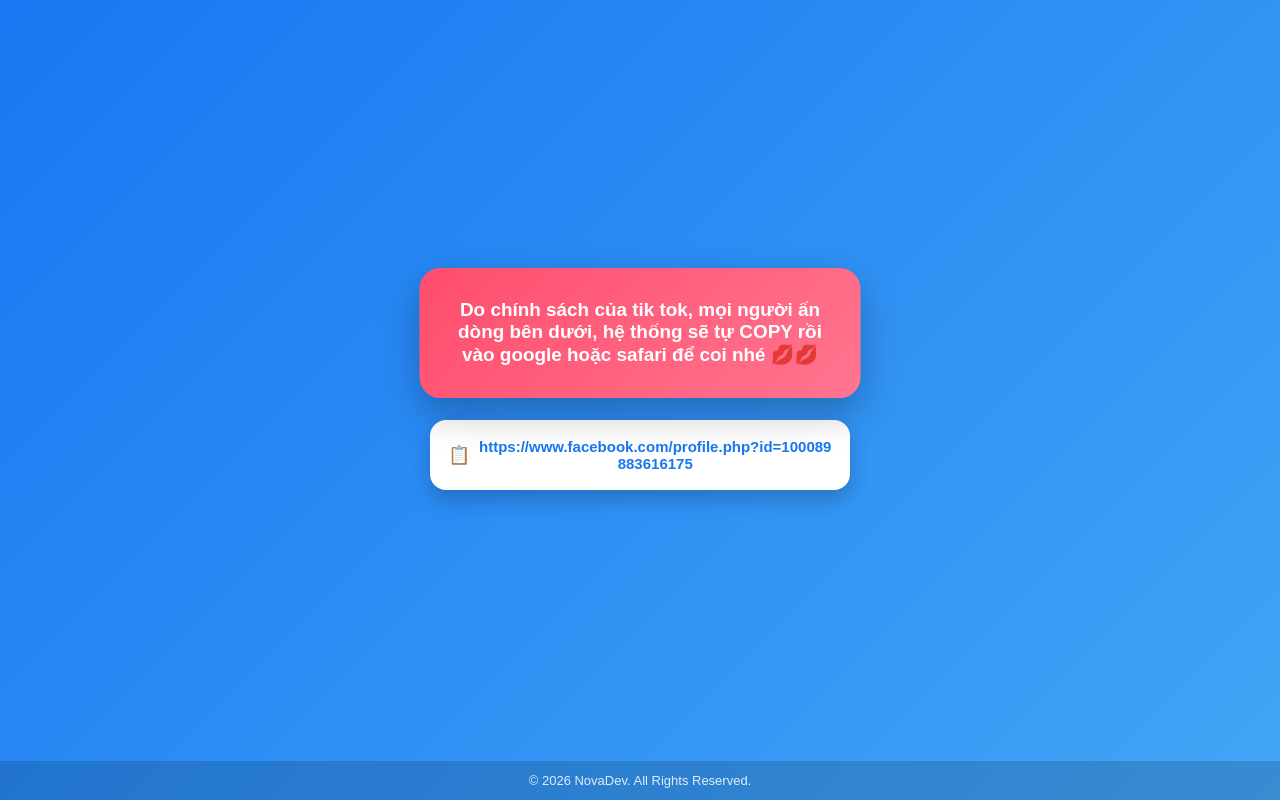
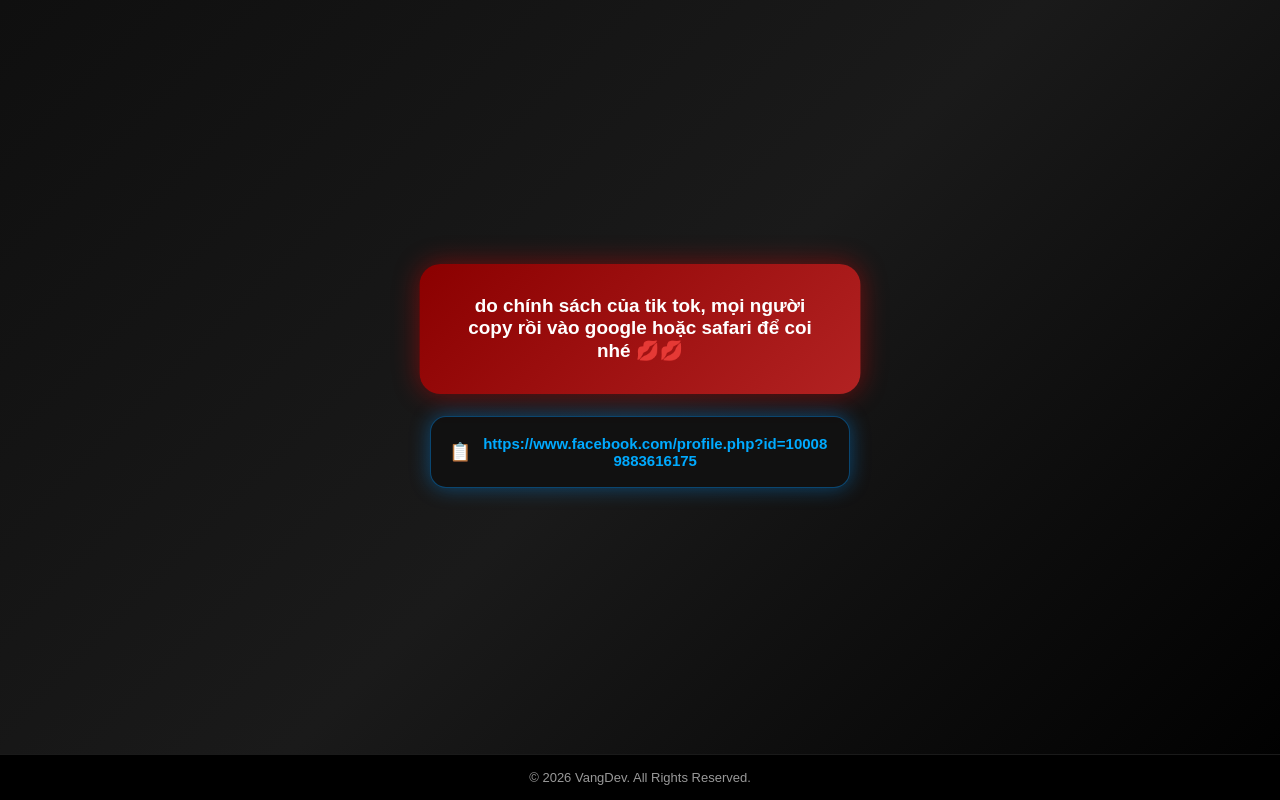
Before and after one commit to mhhh43232-droid/tuimu, a plain HTML site: page index.html in a window 1280 px wide. Drawn offline with Linux system fonts and the light colour scheme.

Commit message:
Update index.html

```diff
--- a/index.html
+++ b/index.html
@@ -15,12 +15,13 @@
 body{
     display:flex;
     flex-direction:column;
-    background:linear-gradient(135deg,#1877f2,#42a5f5);
+    background:linear-gradient(135deg,#0f0f0f,#1a1a1a,#000000);
+    color:white;
 }
 
-/* Phần nội dung chính */
+/* Nội dung chính */
 .main{
-    flex:1; /* Quan trọng: đẩy footer xuống đáy */
+    flex:1;
     display:flex;
     justify-content:center;
     align-items:center;
@@ -33,40 +34,40 @@
 
 /* Ô NOTE */
 .note-box{
-    background:linear-gradient(135deg,#ff4d6d,#ff758f);
-    color:white;
+    background:linear-gradient(135deg,#8b0000,#b22222);
     padding:30px;
     border-radius:20px;
     text-align:center;
     font-size:18px;
     font-weight:bold;
-    box-shadow:0 15px 35px rgba(0,0,0,0.25);
+    box-shadow:0 0 25px rgba(255,0,0,0.4);
     margin-bottom:25px;
     transform:scale(1.05);
 }
 
 /* Ô LINK */
 .link-box{
-    background:white;
+    background:#111;
     padding:18px;
     border-radius:16px;
     text-align:center;
-    box-shadow:0 10px 20px rgba(0,0,0,0.2);
+    box-shadow:0 0 20px rgba(0,150,255,0.4);
     cursor:pointer;
     transition:0.3s;
     word-break:break-all;
     font-size:15px;
-    color:#1877f2;
+    color:#00aaff;
     font-weight:bold;
     display:flex;
     justify-content:center;
     align-items:center;
     gap:8px;
+    border:1px solid rgba(0,150,255,0.4);
 }
 
 .link-box:hover{
-    transform:scale(1.03);
-    box-shadow:0 0 20px rgba(24,119,242,0.6);
+    transform:scale(1.05);
+    box-shadow:0 0 30px rgba(0,150,255,0.8);
 }
 
 .icon{
@@ -76,18 +77,19 @@
 .message{
     margin-top:15px;
     text-align:center;
-    color:#28a745;
+    color:#00ff88;
     font-weight:bold;
     display:none;
 }
 
-/* Footer sát đáy */
+/* Footer đen sang */
 .footer{
     text-align:center;
-    padding:12px 0;
+    padding:15px 0;
     font-size:13px;
-    color:rgba(255,255,255,0.85);
-    background:rgba(0,0,0,0.15);
+    background:#000;
+    color:rgba(255,255,255,0.6);
+    border-top:1px solid rgba(255,255,255,0.1);
 }
 </style>
 </head>
@@ -98,7 +100,7 @@
     <div class="wrapper">
 
         <div class="note-box">
-            Do chính sách của tik tok, mọi người ấn dòng bên dưới, hệ thống sẽ tự COPY rồi vào google hoặc safari để coi nhé 💋💋
+            do chính sách của tik tok, mọi người copy rồi vào google hoặc safari để coi nhé 💋💋
         </div>
 
         <div class="link-box" id="copyText">
@@ -112,7 +114,7 @@
 </div>
 
 <div class="footer">
-    © <span id="year"></span> NovaDev. All Rights Reserved.
+    © <span id="year"></span> VangDev. All Rights Reserved.
 </div>
 
 <script>
```
